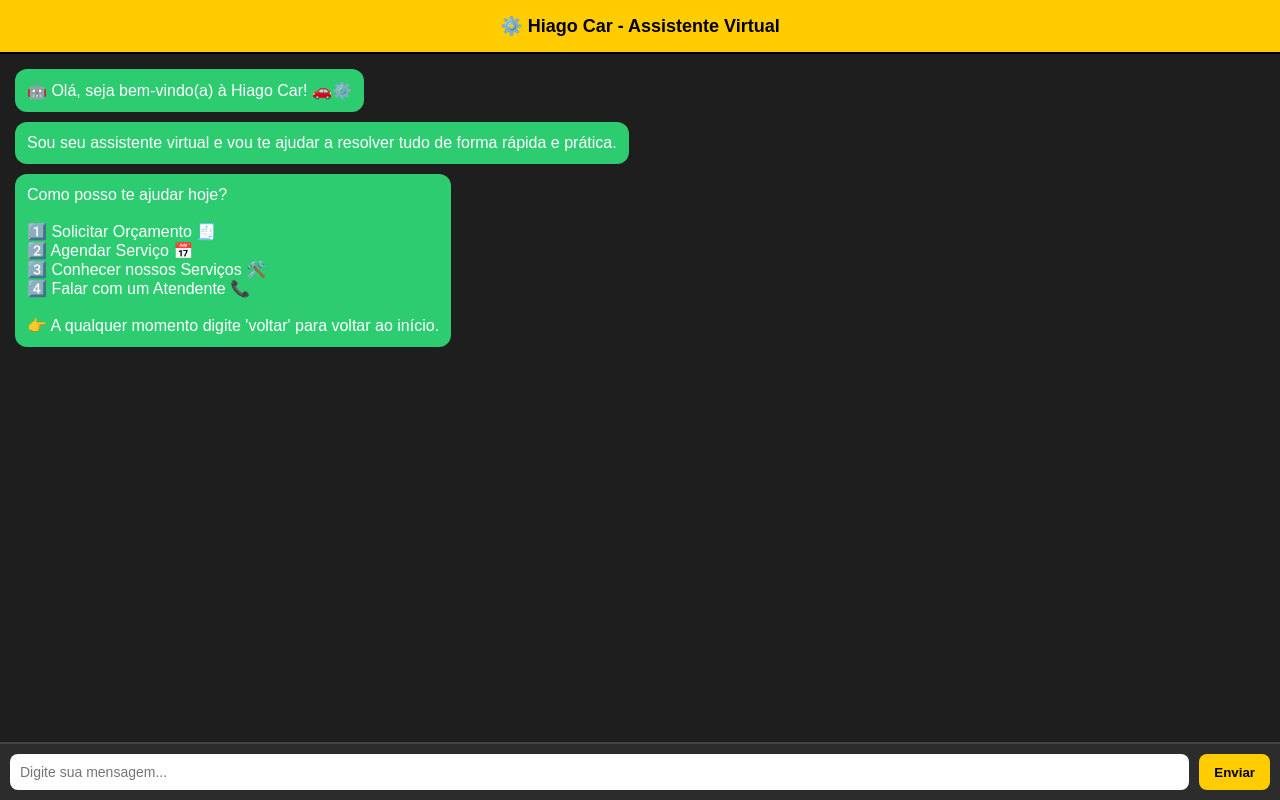
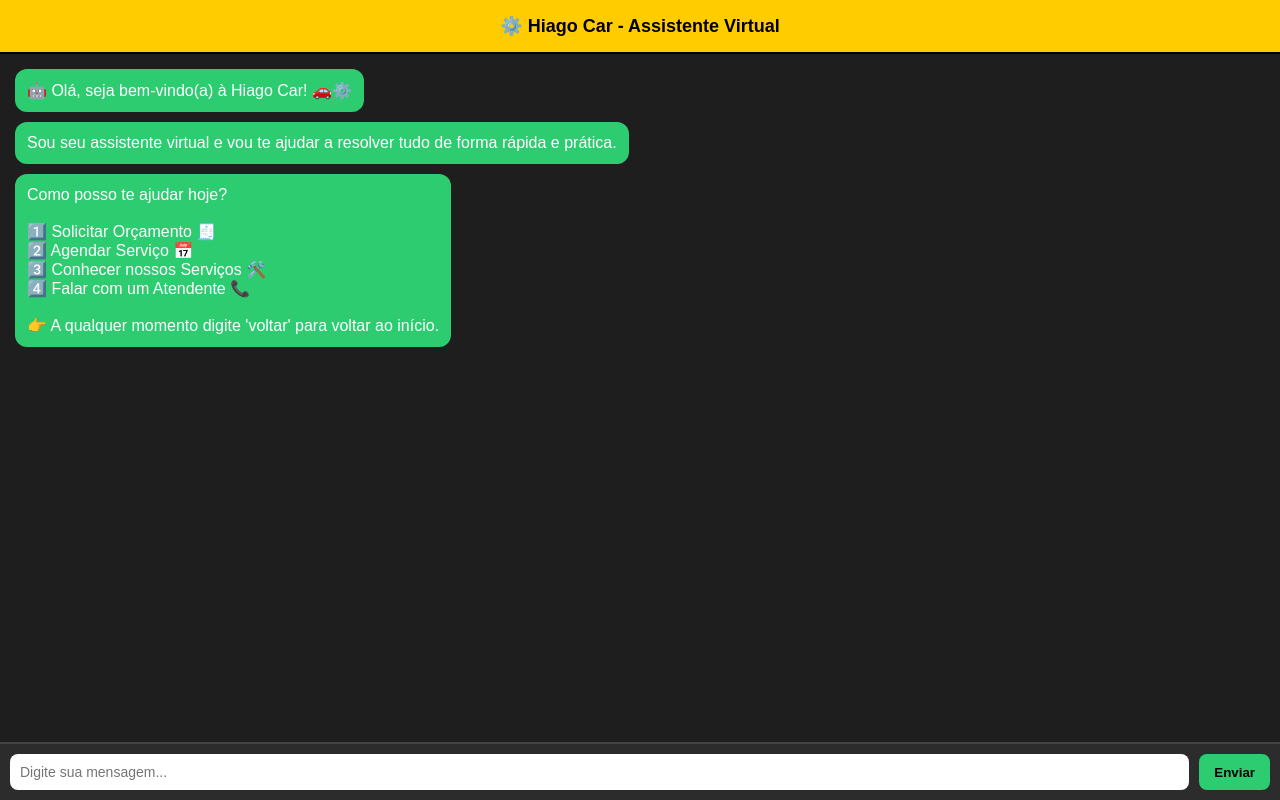
Before and after one commit to Maycomd75/Robohigocarnew, a plain HTML site: page index.html in a window 1280 px wide. Drawn offline with nearby package versions, Linux system fonts and the light colour scheme.

Commit message:
Update index.html

```diff
--- a/index.html
+++ b/index.html
@@ -13,7 +13,7 @@
   .user { background: #007bff; color: white; align-self: flex-end; }
   #input-area { display: flex; padding: 10px; background: #2c2c2c; border-top: 2px solid #444; }
   #input { flex: 1; padding: 10px; border: none; border-radius: 8px; outline: none; font-size: 14px; }
-  button { margin-left: 10px; background: #ffcc00; border: none; padding: 10px 15px; border-radius: 8px; font-weight: bold; cursor: pointer; }
+  button { margin-left: 10px; background: #2ecc71; border: none; padding: 10px 15px; border-radius: 8px; font-weight: bold; cursor: pointer; }
   button:hover { background: #e6b800; }
   .option-btn { display: block; margin: 5px 0; padding: 8px; border-radius: 8px; background: #007bff; color: #fff; border: none; cursor: pointer; width: fit-content; }
   .option-btn:hover { background: #0056b3; }
```
